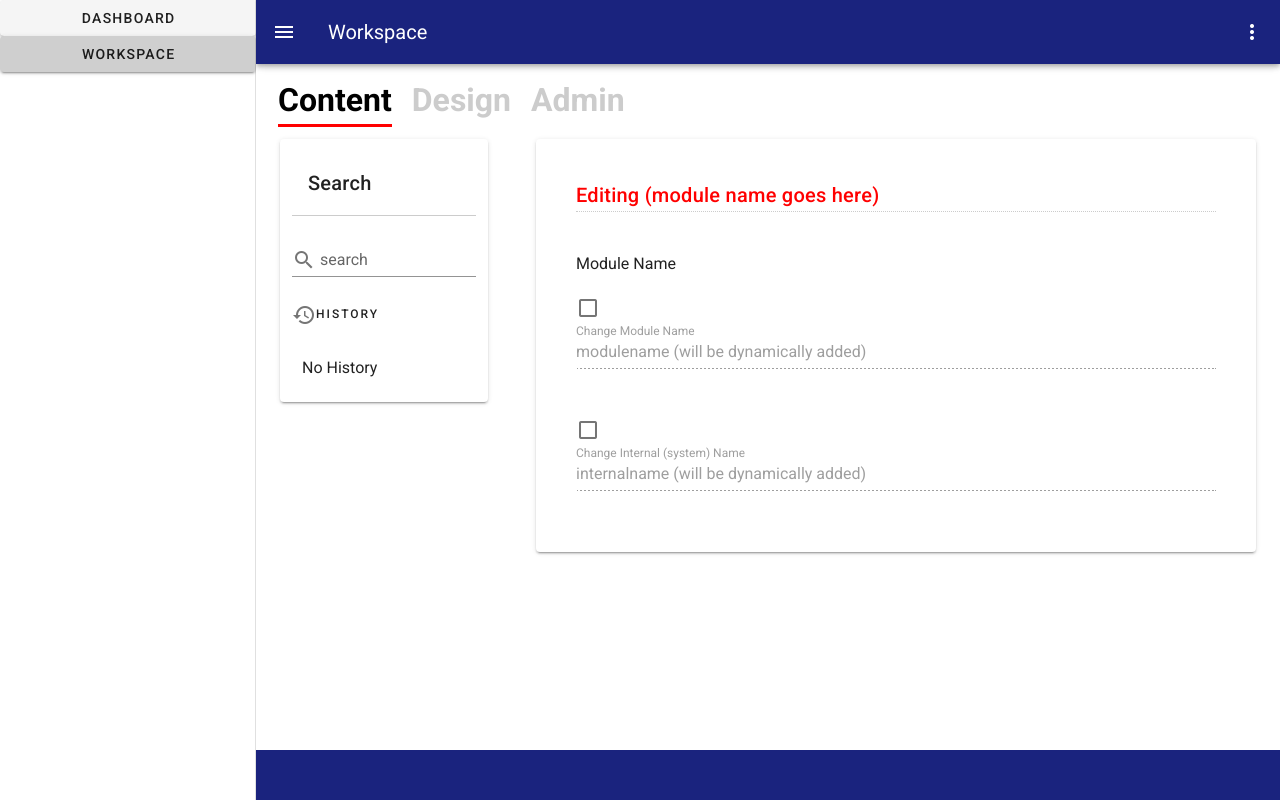
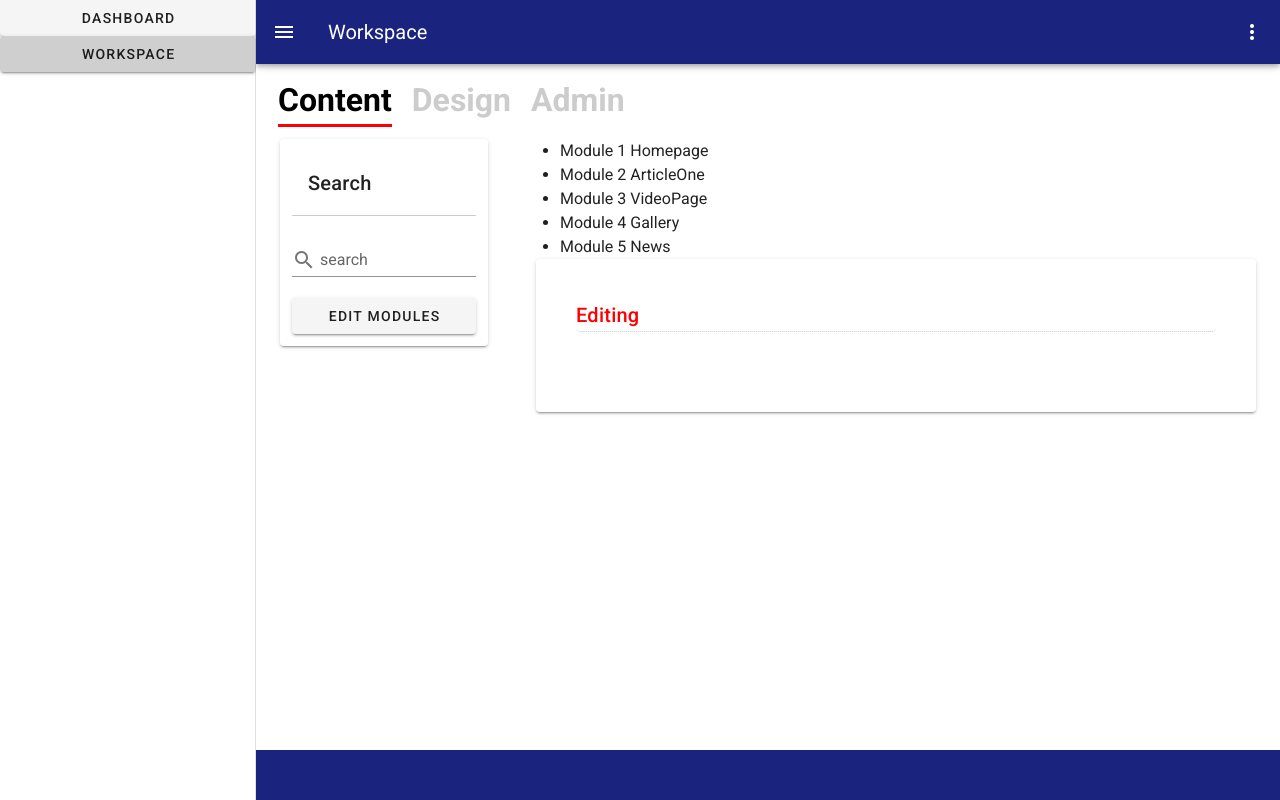
Before and after one commit to iingles/isaac-ingles-3790-final, a Vue app: page /workspace in a window 1280 px wide. Built offline with nearby package versions, Linux system fonts and the light colour scheme.

Commit message:
kinda got routing working but not really

```diff
--- /dev/null
+++ b/src/components/workspace/ModuleDetail.vue
@@ -0,0 +1,46 @@
+<template>
+    <v-form>
+        <p>Module Name</p>
+        <v-row class="xs-1 lg-1">
+            <v-col>
+                <v-checkbox
+                    v-model="changeModuleName"
+                    hide-details
+                    class="shrink mr-2 mt-0"
+                ></v-checkbox>
+                <v-text-field
+                    label="Change Module Name"
+                    value="modulename (will be dynamically added)"
+                    :disabled="!changeModuleName"
+                ></v-text-field>
+            </v-col>
+        </v-row>
+        <v-row class="xs-1 lg-1">
+            <v-col>
+                <v-checkbox
+                    v-model="changeInternalName"
+                    hide-details
+                    class="shrink mr-2 mt-0"
+                ></v-checkbox>
+                <v-text-field
+                    label="Change Internal (system) Name"
+                    value="internalname (will be dynamically added)"
+                    :disabled="!changeInternalName"
+                ></v-text-field>
+            </v-col>
+        </v-row>
+    </v-form>
+</template>
+
+<script>
+export default {
+    data: () => ({
+      changeInternalName: false,
+      changeModuleName: false,
+    }),
+}
+</script>
+
+<style scoped>
+
+</style>
--- a/src/components/workspace/ModuleEditor.vue
+++ b/src/components/workspace/ModuleEditor.vue
@@ -1,48 +1,33 @@
 <template>
     <v-container>
-        <v-card class="pa-10">
-            <v-card-title class="mb-10 pa-0 editor-title">Editing (module name goes here)</v-card-title>
-            <v-form>
-                <p>Module Name</p>
-                <v-row class="xs-1 lg-1">
-                    <v-col>
-                        <v-checkbox
-                            v-model="changeModuleName"
-                            hide-details
-                            class="shrink mr-2 mt-0"
-                        ></v-checkbox>
-                        <v-text-field
-                            label="Change Module Name"
-                            value="modulename (will be dynamically added)"
-                            :disabled="!changeModuleName"
-                        ></v-text-field>
-                    </v-col>
-                </v-row>
-                <v-row class="xs-1 lg-1">
-                    <v-col>
-                        <v-checkbox
-                            v-model="changeInternalName"
-                            hide-details
-                            class="shrink mr-2 mt-0"
-                        ></v-checkbox>
-                        <v-text-field
-                            label="Change Internal (system) Name"
-                            value="internalname (will be dynamically added)"
-                            :disabled="!changeInternalName"
-                        ></v-text-field>
-                    </v-col>
-                </v-row>
-            </v-form>
+        <ul>
+            <router-link
+                class="module-link"
+                tag="li"
+                v-for="module in modules"
+                :key="module.id"
+                :to="'/workspace/moduleeditor/' + module.name"
+                style="cursor: pointer"
+            >
+                Module {{ module.id }} {{ module.name}}
+            </router-link>
+        </ul>
+         <v-card class="pa-10">
+            <v-card-title class="mb-10 pa-0 editor-title">Editing</v-card-title>
+            <router-view></router-view>
         </v-card>
     </v-container>
 </template>
 
 <script>
+import contentModules from '../../assets/modules.js'
+
 export default {
-    data: () => ({
-      changeInternalName: false,
-      changeModuleName: false,
-    }),
+    data: () => {
+        return {
+            modules: contentModules,
+        }
+    },
 }
 </script>
 
--- a/src/components/workspace/menus/Sidebar.vue
+++ b/src/components/workspace/menus/Sidebar.vue
@@ -10,10 +10,11 @@
                 >
                 </v-text-field>
             </v-form>
-            <div class="overline mb-4"><v-icon>mdi-history</v-icon>History</div>
+            <v-btn block to="">Edit Modules</v-btn>
+            <!-- <div class="overline mb-4"><v-icon>mdi-history</v-icon>History</div>
             <div class="sidebar-history">
                 No History
-            </div>
+            </div> -->
         </v-card>
     </v-container>
 </template>
--- a/src/router.js
+++ b/src/router.js
@@ -10,6 +10,8 @@ import Settings from './views/Settings.vue'
 import Logs from './views/Logs.vue'
 import SearchResults from './components/workspace/SearchResults.vue'
 import ModuleEditor from './components/workspace/ModuleEditor.vue'
+import ModuleDetail from './components/workspace/ModuleDetail.vue'
+
 
 Vue.use(Router)
 
@@ -17,10 +19,10 @@ export default new Router({
   mode: 'history',
 
   routes: [
-    {
-      name: 'root',
-      path: '*',
-    },
+    // {
+    //   name: 'root',
+    //   path: '*',
+    // },
     {
       name: 'Dashboard',
       path: '/',
@@ -32,14 +34,21 @@ export default new Router({
       component: Workspace,
       children: [
         {
-          path: '/searchresults/:id',
+          path: '/workspace/searchresults',
           name: 'Search Results',
           component: SearchResults,
         },
         {
-          path: '/moduleeditor/:name',
+          path: '/workspace/moduleeditor',
           name: 'Module Editor',
           component: ModuleEditor,
+          children: [
+            {
+              path: '/workspace/moduleeditor/:id',
+              name: 'Module Detail',
+              component: ModuleDetail,
+            }
+          ]
         }
       ],
     },
--- a/src/views/Workspace.vue
+++ b/src/views/Workspace.vue
@@ -9,19 +9,6 @@
             </v-col>
             <v-col xs="12" md="9">
                 <ModuleEditor />
-                <!-- <router-view></router-view> -->
-                <!-- <ul>
-                    <router-link
-                        class="module-link"
-                        tag="li"
-                        v-for="module in modules"
-                        :key="module.id"
-                        :to="'/workspace/' + module.name"
-                        style="cursor: pointer"
-                    >
-                        Module {{ module.id }} {{ module.name}}
-                    </router-link>
-                </ul> -->
             </v-col>
         </v-row>
     </v-container>
@@ -32,7 +19,6 @@ import SideBar from '../components/workspace/menus/Sidebar.vue'
 import WorkspaceMenu from '../components/workspace/menus/WorkspaceMenu.vue'
 //do this here for now
 import ModuleEditor from  '../components/workspace/ModuleEditor.vue'
-import contentModules from '../assets/modules.js'
 
 export default {
     components: {
@@ -44,7 +30,6 @@ export default {
         return {
             //default to content view
             viewMode: 'content',
-            modules: contentModules,
         }
     },
     methods: {
```
